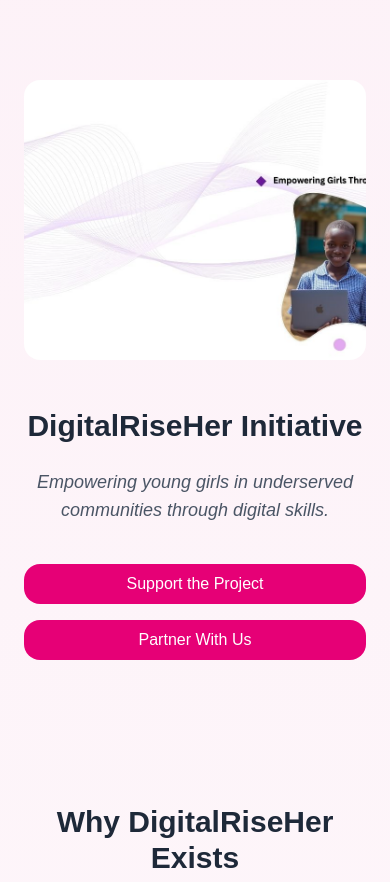
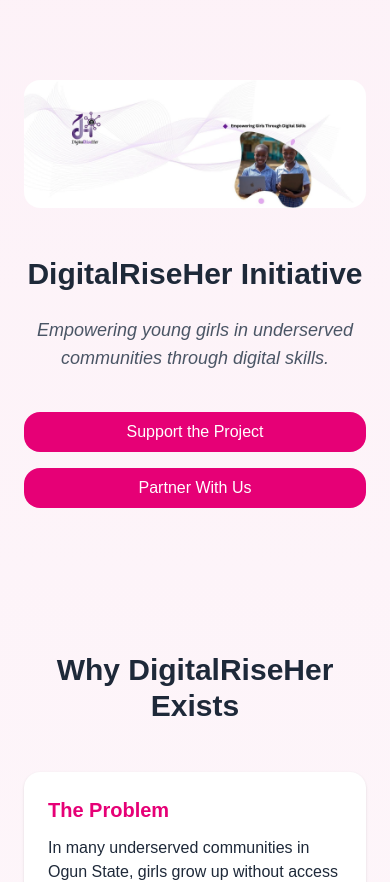
Before and after one commit to onaolapovictoria797-del/digitalriseher, a Next.js app: page / in a window 390 px wide. Shown: the top 882 px of the page. Built offline with nearby package versions, Linux system fonts and the light colour scheme.

Commit message:
Configure Next.js for Netlify deployment

```diff
--- a/app/page.tsx
+++ b/app/page.tsx
@@ -28,10 +28,11 @@
     alt="Empowering girls through digital skills – DigitalRiseHer"
     width={1600}
     height={600}
-    className="w-full h-[280px] sm:h-[380px] md:h-[460px] object-cover rounded-2xl"
+    className="w-full rounded-2xl object-contain sm:object-cover sm:h-[380px] md:h-[420px]"
     priority
   />
 </div>
+
 
 
 
```
